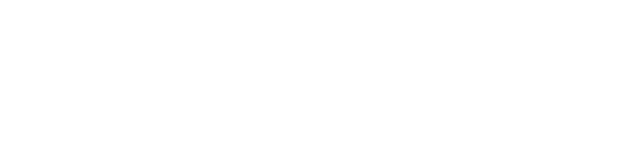
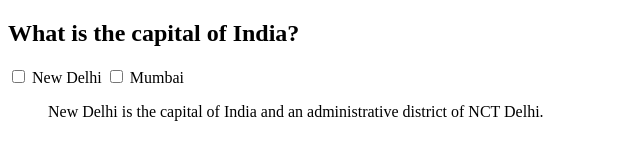
Before and after one commit to acciojob/trivia-syednuman2000, a website: page main.html in a window 1280 px wide. Shown: the whole page, without its empty margins (0-640 px from the left). Drawn offline with Linux system fonts and the light colour scheme.

Commit message:
created a submission

```diff
--- a/main.html
+++ b/main.html
@@ -11,6 +11,23 @@
     <script type="text/javascript" src="./script.js">
 </script>
 
+	<main>
+		<div>
+			<h2>What is the capital of India?</h2>
+		</div>
+		<div>
+			<input type="checkbox" id="delhi">
+			<label for="delhi">New Delhi</label>
+			<input type="checkbox" id="mumbai">
+			<label for="delhi">Mumbai</label>
+		</div>
+		<div>
+			<blockquote cite="https://en.wikipedia.org/wiki/New_Delhi">
+				New Delhi is the capital of India and an administrative district of NCT Delhi.
+			</blockquote>
+		</div>
+	</main>
+
 </body>
 
 </html>
```
